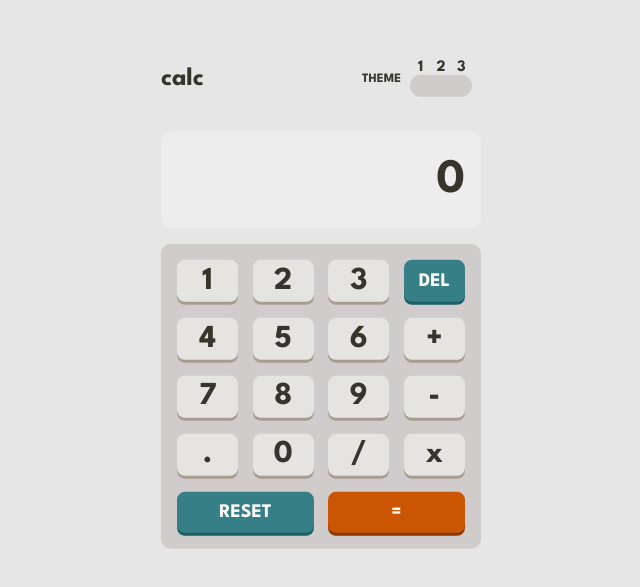
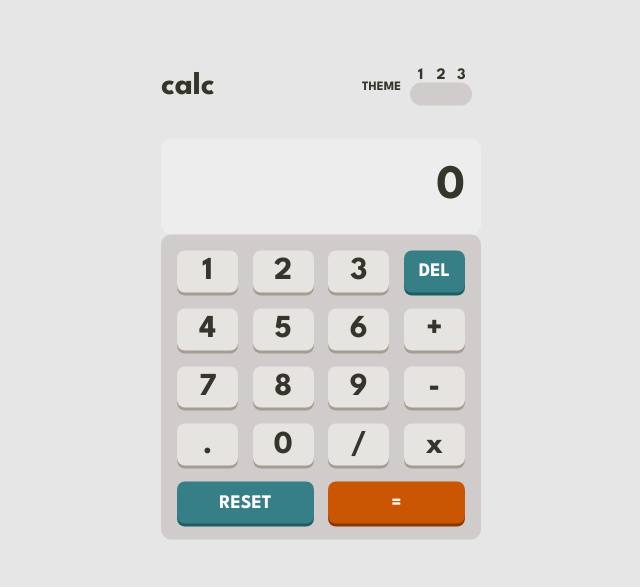
Before and after one commit to rodrfct/calculator-app, a Vue app: page / in a window 1280 px wide. Shown: the part 105-692 px from the top of the page, without its empty margins (319-959 px from the left). Built offline with nearby package versions, Linux system fonts and the light colour scheme.

Commit message:
Improved accesibility

```diff
--- a/src/App.vue
+++ b/src/App.vue
@@ -8,9 +8,11 @@ import InputComponent from './components/InputComponent.vue';
   <div class="wrapper">
     <HeaderComponent />
 
-    <OutputComponent />
+    <main>
+      <OutputComponent />
 
-    <InputComponent />
+      <InputComponent />
+    </main>
   </div>
 </template>
 
--- a/src/components/HeaderComponent.vue
+++ b/src/components/HeaderComponent.vue
@@ -22,11 +22,11 @@ watch(selectedTheme, async (newValue, oldValue) => {
 
 <template>
     <header>
-        <p>calc</p>
+        <h1>calc</h1>
 
-        <span>THEME</span>
+        <span aria-hidden="true" >THEME</span>
 
-        <form id="theme-switch">
+        <form id="theme-switch" aria-hidden="true">
             <div class="labels">
                 <label for="theme-1">1</label>
                 <label for="theme-2">2</label>
@@ -46,10 +46,6 @@ header {
     display: grid;
     grid-template-columns: repeat(4, 1fr);
     color: var(--text-color);
-}
-
-p {
-    font-size: 1.6em;
 }
 
 span {
```
